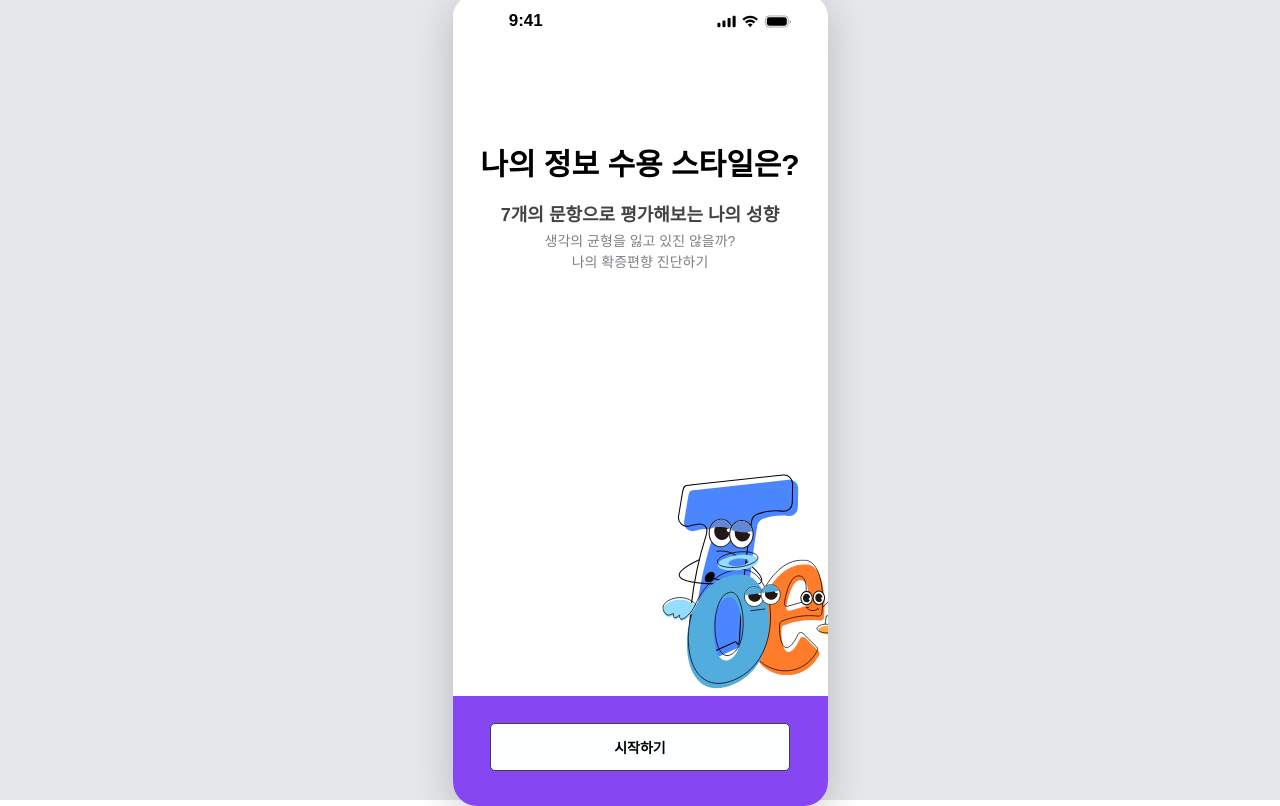
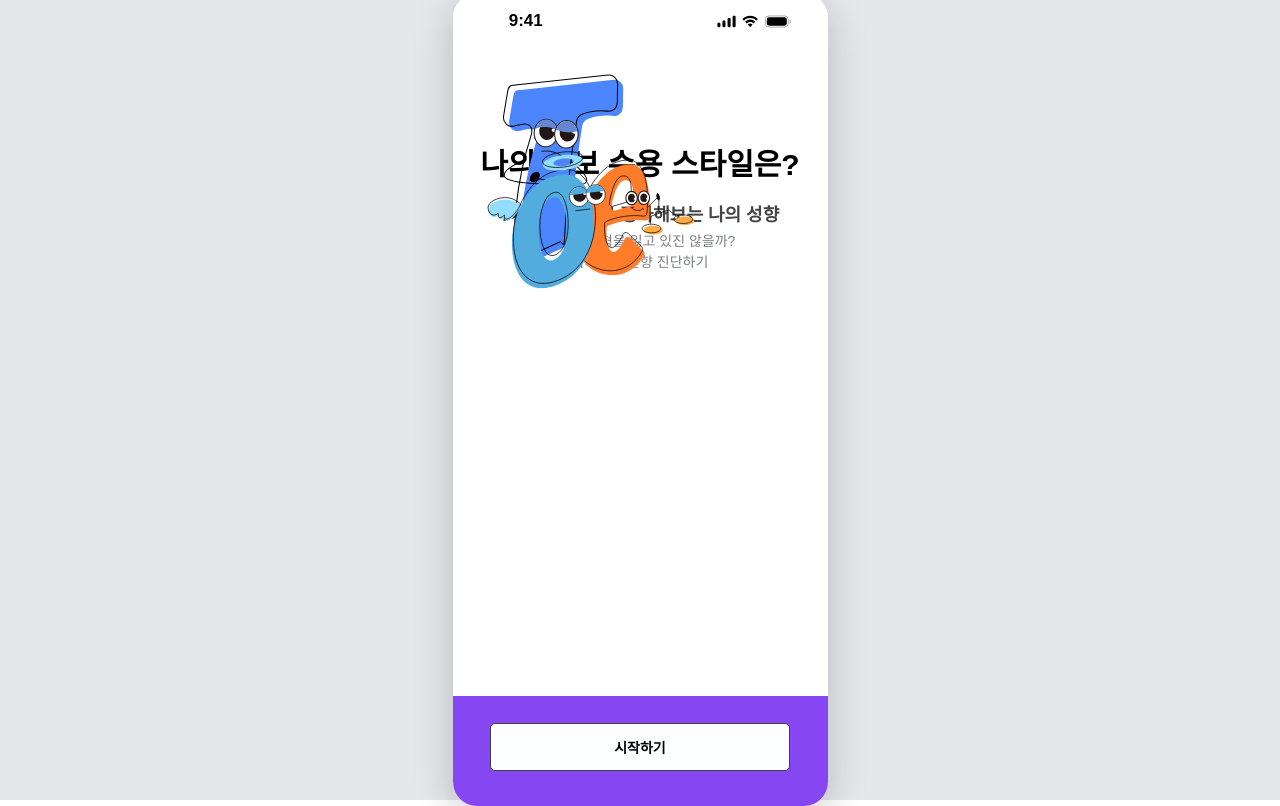
Before and after one commit to yoomstergotcha/hackathon, a React (Create React App) app: page /onboarding in a window 1280 px wide. Built offline with nearby package versions, Linux system fonts and the light colour scheme.

Commit message:
온보딩 결과 페이지 수정

```diff
--- a/src/assets/styles/OnboardingResultPage.css
+++ b/src/assets/styles/OnboardingResultPage.css
@@ -62,8 +62,8 @@
   height: auto;
   object-fit: contain;
   align-items: center;
-  margin-top: 200px;
-  margin-left: 120px;
+  margin-top: -200px;
+  margin-left: -55px;
 }
 
 /* 하단 보라 바 */
--- a/src/pages/OnboardingResultPage.js
+++ b/src/pages/OnboardingResultPage.js
@@ -58,5 +58,4 @@ function OnboardingResultPage() {
     </div>
   );
 }
-
 export default OnboardingResultPage;
```
